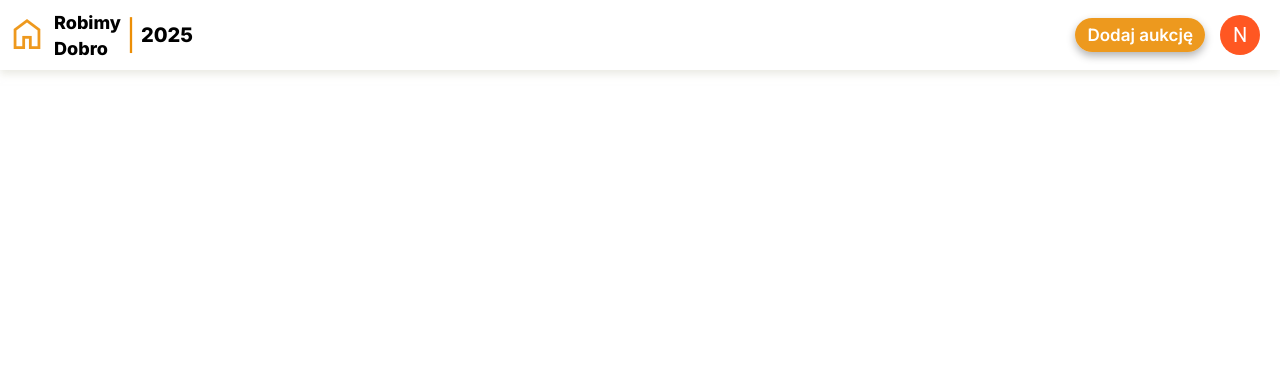
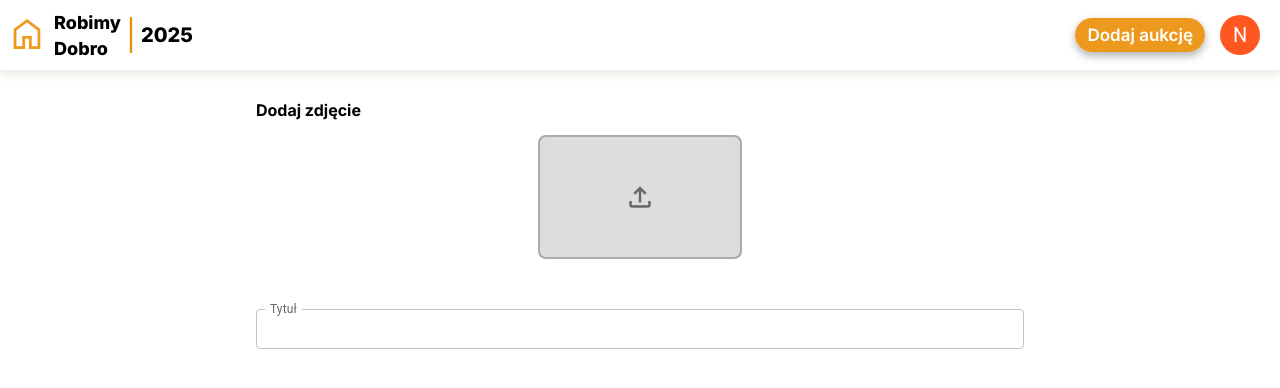
Before and after one commit to ocadotechnology-university/Robimy-dobro---aukcje, a React (Create React App) app in the folder frontend/: page /add in a window 1280 px wide. Shown: the top 388 px of the page. Built offline with nearby package versions, Linux system fonts and the light colour scheme.

Commit message:
Add add page with image upload box and title text field

```diff
--- a/frontend/public/index.html
+++ b/frontend/public/index.html
@@ -24,7 +24,8 @@
       work correctly both with client-side routing and a non-root public URL.
       Learn how to configure a non-root public URL by running `npm run build`.
     -->
-    <link rel="stylesheet" href="https://fonts.googleapis.com/css2?family=Material+Symbols+Outlined:opsz,wght,FILL,GRAD@24,400,0,0&icon_names=home" />
+
+    <link rel="stylesheet" href="https://fonts.googleapis.com/css2?family=Material+Symbols+Outlined" />
     <link rel="preconnect" href="https://fonts.googleapis.com">
     <link rel="preconnect" href="https://fonts.gstatic.com" crossorigin>
     <link href="https://fonts.googleapis.com/css2?family=Inter:ital,opsz,wght@0,14..32,100..900;1,14..32,100..900&family=Luckiest+Guy&display=swap" rel="stylesheet">
--- /dev/null
+++ b/frontend/src/components/AddPage/AddPage.css
@@ -0,0 +1,58 @@
+.AddPage {
+    background-color: white;
+    display: flex;
+    flex-direction: column;
+    align-items: center;
+    position: relative;
+    z-index: 1;
+    height: 100%;
+    width: 100%;
+}
+
+.ImageUploadFrame {
+    width: 60%;
+    max-width: 800px;
+    display: flex;
+    flex-direction: column;
+    align-items: center;
+    gap: 15px;
+    margin-top: 30px;
+}
+
+.ImageUploadTitle {
+    font-size: 16px;
+    font-weight: bold;
+    margin: 0;
+    text-align: left;
+    width: 100%;
+}
+
+.ImageUploadBox {
+    width: 200px;
+    height: 120px;
+    border: 2px solid #aaa;
+    border-radius: 8px;
+    background-color: #ddd;
+    display: flex;
+    align-items: center;
+    justify-content: center;
+    cursor: pointer;
+    transition: background-color 0.3s ease;
+}
+
+.ImageUploadBox:hover {
+    background-color: #f0f0f0;
+}
+
+.ImageUploadBox .material-symbols-outlined {
+    font-size: 32px;
+    color: #666;
+}
+
+.TitleFrame {
+    width: 60%;
+    max-width: 800px;
+    margin-top: 50px;
+    font-size: 10px;
+    height: 30px;
+}
--- /dev/null
+++ b/frontend/src/components/AddPage/AddPage.tsx
@@ -0,0 +1,32 @@
+import "./AddPage.css"
+import React, { useState } from "react";
+import { TextField } from "@mui/material";
+
+const AddPage: React.FC = () => {
+    const [title, setTitle] = useState("");
+
+    return (
+        <main className="AddPage">
+            <label className="ImageUploadFrame">
+                <header className="ImageUploadTitle">Dodaj zdjęcie</header>
+                <div className="ImageUploadBox">
+                    <span className="material-symbols-outlined">upload</span>
+                </div>
+            </label>
+
+            <div className="TitleFrame">
+                <TextField
+                    label="Tytuł"
+                    variant="outlined"
+                    fullWidth
+                    value={title}
+                    size={"small"}
+                    onChange={(e) => setTitle(e.target.value)}
+                    InputLabelProps={{ shrink: true }}
+                />
+            </div>
+        </main>
+    );
+}
+
+export default AddPage;
--- a/frontend/src/components/ContexPanel/ContextPanel.tsx
+++ b/frontend/src/components/ContexPanel/ContextPanel.tsx
@@ -2,12 +2,14 @@ import "./ContextPanel.css"
 import React from "react";
 import {Route, Routes} from "react-router-dom";
 import Home from "../HomePage/HomePage";
+import AddAuction from "../AddPage/AddPage";
 
 function ContextPanel() {
     return (
         <main className="ContextPanel">
             <Routes>
                 <Route path="/home" element={<Home />} />
+                <Route path="/add" element={<AddAuction />} />
             </Routes>
         </main>
     );
```
